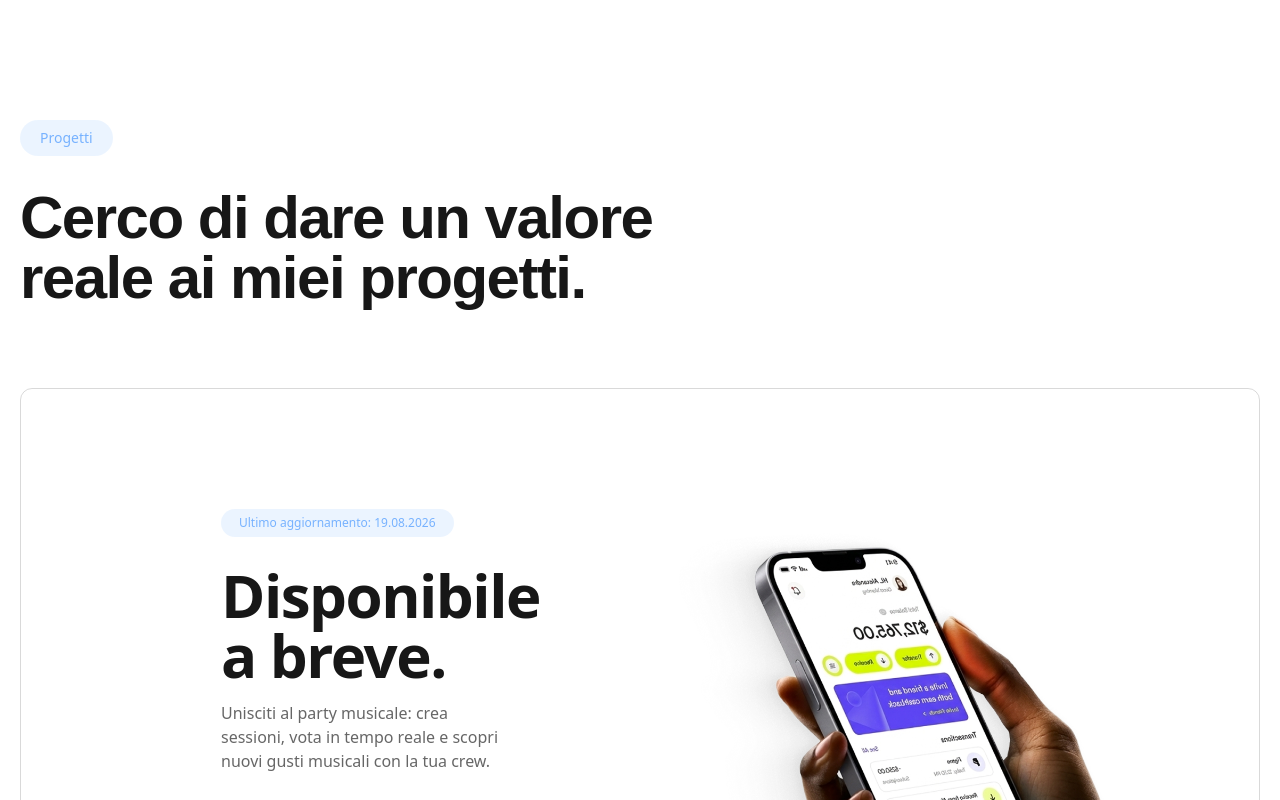
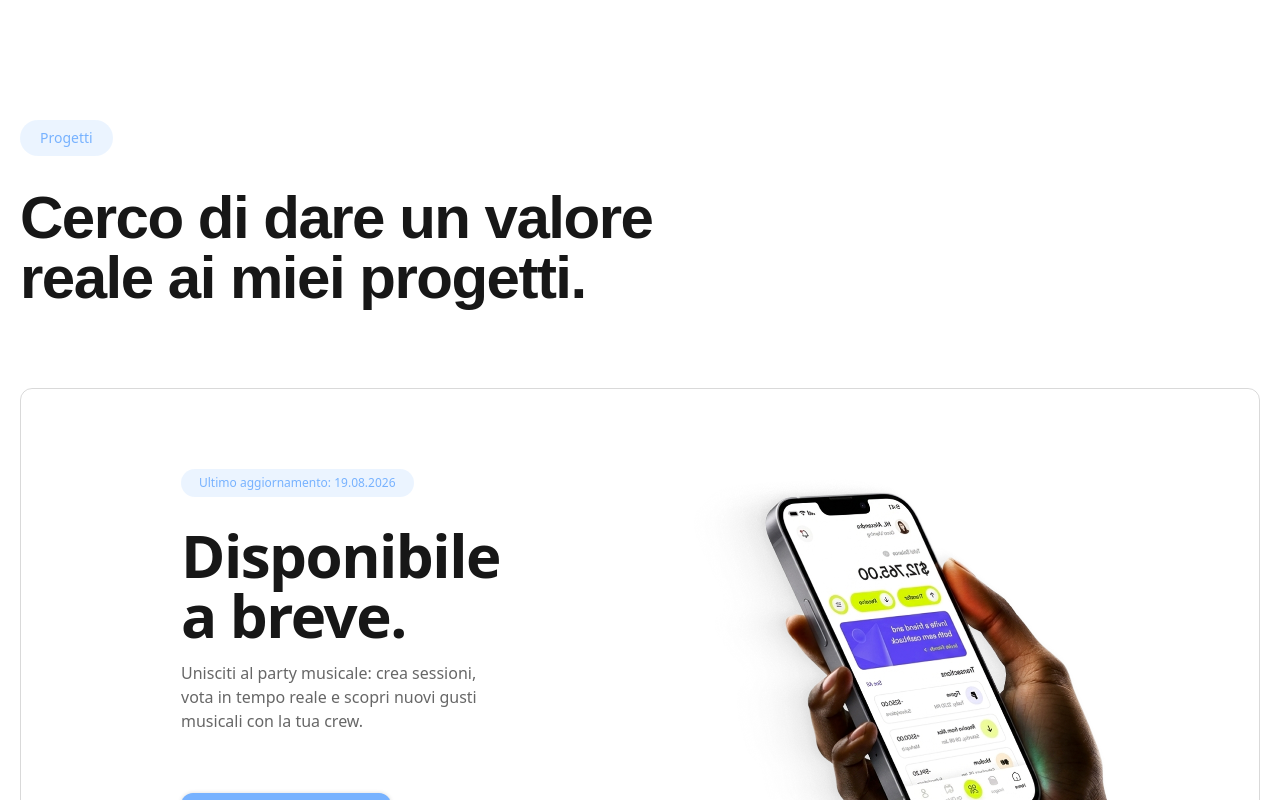
Before and after one commit to nicolocamassa/portfolio, a Next.js app: page / in a window 1280 px wide. Shown: the part 1180-1980 px from the top of the page. Built offline with nearby package versions, Linux system fonts and the light colour scheme; a web font is replaced by a local one.

Commit message:
chore: tweak paddings and spacing

```diff
--- a/app/components/sections/MainContainer.tsx
+++ b/app/components/sections/MainContainer.tsx
@@ -2,7 +2,7 @@ import { Children } from "react";
 
 export default function MainContainer({ children, className = "" }: { children: React.ReactNode, className?: string}) {
     return (
-        <div className={`max-w-[1600px] mx-auto px-3 md:px-5 ${className}
+        <div className={`max-w-[1500px] mx-auto px-3 md:px-5 ${className}
                         [&_h2]:text-4xl  [&_h2]:md:text-6xl
                         [&_h2]:tracking-tight [&_h2]:text-balance
                         [&_h2]:max-w-full [&_h2]:md:max-w-2/3 [&_h2]:font-sans [&_h2]:font-semibold`}>
--- a/app/components/ui/HeroBanner.tsx
+++ b/app/components/ui/HeroBanner.tsx
@@ -60,7 +60,7 @@ export function ContentBanner({ children, className }: Content) {
     <div
       className={`
         w-full md:w-1/3
-        px-14 py-8 sm:px-10 sm:py-10 lg:px-18 lg:py-12
+        px-14 py-15 sm:px-10 sm:py-10 lg:px-18 lg:py-12
         flex flex-col items-center text-center gap-2
         [&_h2]:font-black [&_h2]:text-lg sm:[&_h2]:text-xl
         [&_article]:text-sm [&_article]:text-[var(--text-secondary)] sm:[&_article]:text-base text-pretty
--- a/app/components/ui/ProjectCard.tsx
+++ b/app/components/ui/ProjectCard.tsx
@@ -9,7 +9,7 @@ export default function ProjectCard() {
         mt-10 sm:mt-14 lg:mt-20
         relative overflow-hidden
         rounded-xl border border-[var(--border-default)]
-        xl:py-30 xl:px-50
+        xl:py-20 xl:px-40
         lg:py-20 lg:px-30
         md:py-20 md:px-20
         py-15 px-10
```
